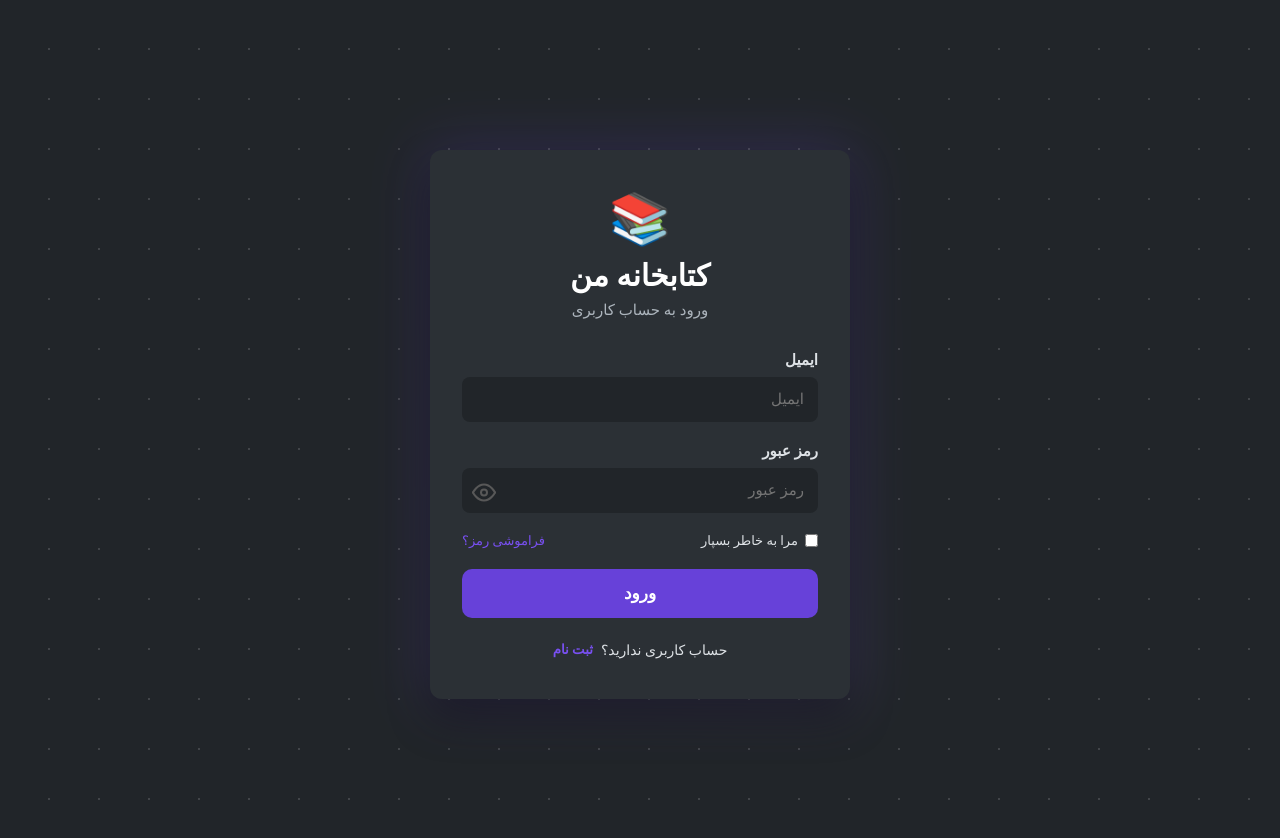
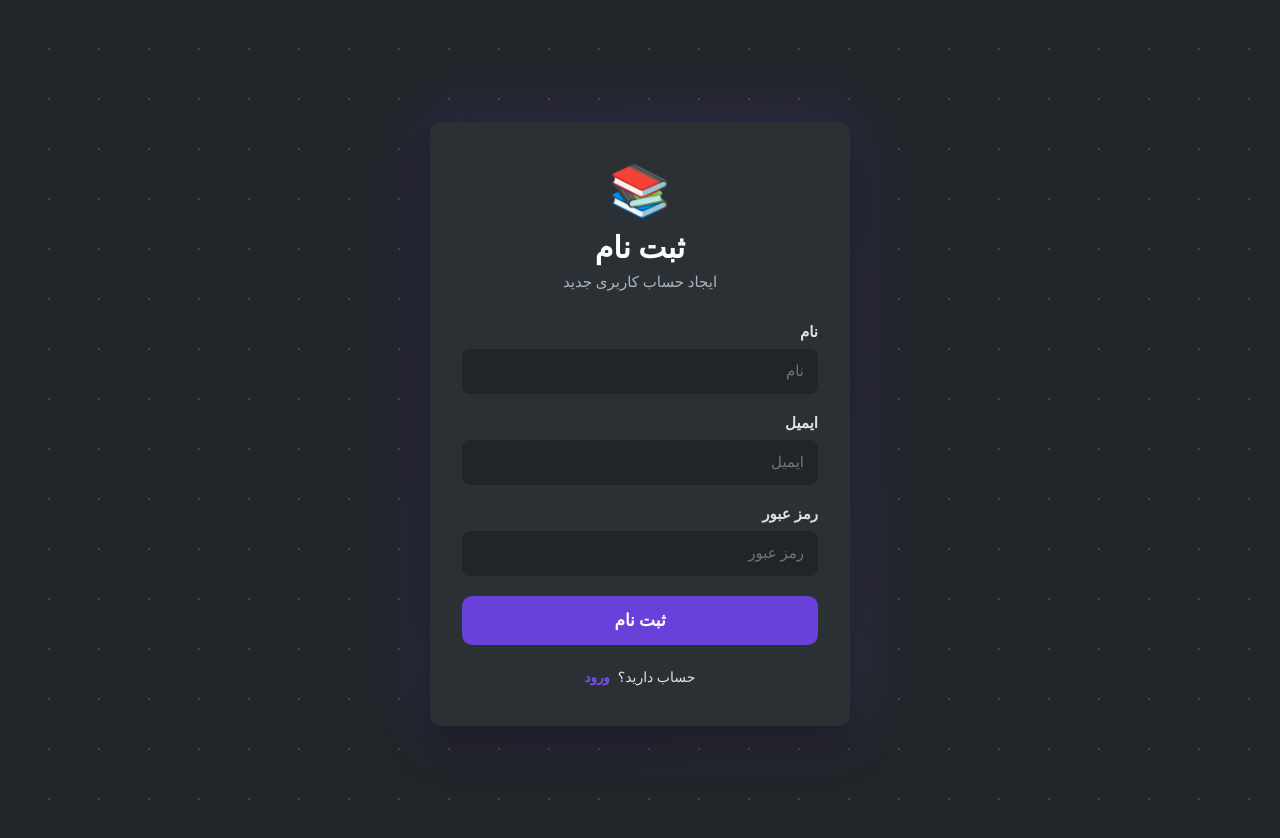
Before and after one commit to mahdi-kh83/Library, a React (Create React App) app: page / in a window 1280 px wide. Both pictures are taken after a click on the button "ثبت نام". Shown: the top 838 px of the page. Built offline with nearby package versions, Linux system fonts and the light colour scheme.

Commit message:
add sign up feature

```diff
--- a/src/App.js
+++ b/src/App.js
@@ -46,6 +46,8 @@ export default function App({ currentUser, onLogout }) {
     [],
     "borrowedBooks",
   );
+
+  const [page, setPage] = useState("login");
 
   /* =========================
      Handlers
--- a/src/Login.js
+++ b/src/Login.js
@@ -1,6 +1,6 @@
 import { useState } from "react";
 
-export default function LoginPage({ onLogin }) {
+export default function LoginPage({ onLogin, onRegisterClick }) {
   const [email, setEmail] = useState("");
   const [password, setPassword] = useState("");
 
@@ -197,7 +197,11 @@ export default function LoginPage({ onLogin }) {
         <div className="login-footer">
           <p>حساب کاربری ندارید؟</p>
 
-          <button type="button" className="register-btn">
+          <button
+            type="button"
+            className="register-btn"
+            onClick={onRegisterClick}
+          >
             ثبت نام
           </button>
         </div>
--- /dev/null
+++ b/src/Register.js
@@ -0,0 +1,125 @@
+import { useState } from "react";
+
+export default function RegisterPage({ onLogin, onBackToLogin }) {
+  const [name, setName] = useState("");
+  const [email, setEmail] = useState("");
+  const [password, setPassword] = useState("");
+
+  const [error, setError] = useState("");
+  const [success, setSuccess] = useState("");
+
+  async function handleSubmit(e) {
+    e.preventDefault();
+
+    setError("");
+    setSuccess("");
+
+    if (!name || !email || !password) {
+      setError("لطفاً همه فیلدها را تکمیل کنید");
+      return;
+    }
+
+    try {
+      const usersRes = await fetch("http://localhost:9000/users");
+
+      const users = await usersRes.json();
+
+      const existingUser = users.find((user) => user.email === email);
+
+      if (existingUser) {
+        setError("این ایمیل قبلاً ثبت شده است");
+        return;
+      }
+
+      const newUser = {
+        name,
+        email,
+        password,
+        role: "user",
+      };
+
+      const res = await fetch("http://localhost:9000/users", {
+        method: "POST",
+        headers: {
+          "Content-Type": "application/json",
+        },
+        body: JSON.stringify(newUser),
+      });
+
+      if (!res.ok) {
+        throw new Error();
+      }
+
+      setSuccess("ثبت نام با موفقیت انجام شد");
+
+      setName("");
+      setEmail("");
+      setPassword("");
+    } catch {
+      setError("خطا در ارتباط با سرور");
+    }
+  }
+
+  return (
+    <div className="login-page">
+      <div className="login-box">
+        <div className="login-header">
+          <span>📚</span>
+          <h1>ثبت نام</h1>
+          <p>ایجاد حساب کاربری جدید</p>
+        </div>
+
+        {error && <p className="login-error">{error}</p>}
+
+        {success && <p className="success-message">{success}</p>}
+
+        <form className="login-form" onSubmit={handleSubmit}>
+          <div className="form-group">
+            <label>نام</label>
+
+            <input
+              type="text"
+              value={name}
+              placeholder="نام"
+              onChange={(e) => setName(e.target.value)}
+            />
+          </div>
+
+          <div className="form-group">
+            <label>ایمیل</label>
+
+            <input
+              type="email"
+              value={email}
+              placeholder="ایمیل"
+              onChange={(e) => setEmail(e.target.value)}
+            />
+          </div>
+
+          <div className="form-group">
+            <label>رمز عبور</label>
+
+            <input
+              type="password"
+              value={password}
+              placeholder="رمز عبور"
+              onChange={(e) => setPassword(e.target.value)}
+            />
+          </div>
+
+          <button type="submit" className="login-btn">
+            ثبت نام
+          </button>
+        </form>
+
+        <div className="login-footer">
+          <p>حساب دارید؟</p>
+
+          <button className="register-btn" onClick={onBackToLogin}>
+            ورود
+          </button>
+        </div>
+      </div>
+    </div>
+  );
+}
--- a/src/Roots.js
+++ b/src/Roots.js
@@ -1,11 +1,15 @@
 import { useEffect, useState } from "react";
 
 import LoginPage from "./Login";
+import RegisterPage from "./Register";
+
 import AdminDashboard from "./AdminDashboard";
 import App from "./App";
 
 export default function Root() {
   const [currentUser, setCurrentUser] = useState(null);
+
+  const [page, setPage] = useState("login");
 
   useEffect(() => {
     const savedUser = localStorage.getItem("libraryUser");
@@ -23,18 +27,36 @@ export default function Root() {
     localStorage.removeItem("libraryUser");
 
     setCurrentUser(null);
+
+    setPage("login");
   }
 
-  // هنوز لاگین نکرده
+  // کاربر هنوز وارد نشده
   if (!currentUser) {
-    return <LoginPage onLogin={handleLogin} />;
+    // صفحه ثبت نام
+    if (page === "register") {
+      return (
+        <RegisterPage
+          onLogin={handleLogin}
+          onBackToLogin={() => setPage("login")}
+        />
+      );
+    }
+
+    // صفحه ورود
+    return (
+      <LoginPage
+        onLogin={handleLogin}
+        onRegisterClick={() => setPage("register")}
+      />
+    );
   }
 
-  // مدیر
+  // پنل مدیر
   if (currentUser.role === "admin") {
     return <AdminDashboard currentUser={currentUser} onLogout={handleLogout} />;
   }
 
-  // کاربر عادی
+  // پنل کاربر عادی
   return <App currentUser={currentUser} onLogout={handleLogout} />;
 }
--- a/src/index.css
+++ b/src/index.css
@@ -1270,3 +1270,23 @@ EMPTY STAR
   opacity: 0.2;
   border-radius: 1.2rem;
 }
+
+/* sign up  */
+
+.success-message {
+  background: rgba(81, 207, 102, 0.15);
+
+  border: 1px solid #51cf66;
+
+  color: #51cf66;
+
+  padding: 1rem;
+
+  border-radius: 0.8rem;
+
+  margin-bottom: 1.6rem;
+
+  text-align: center;
+
+  font-size: 1.4rem;
+}
```
